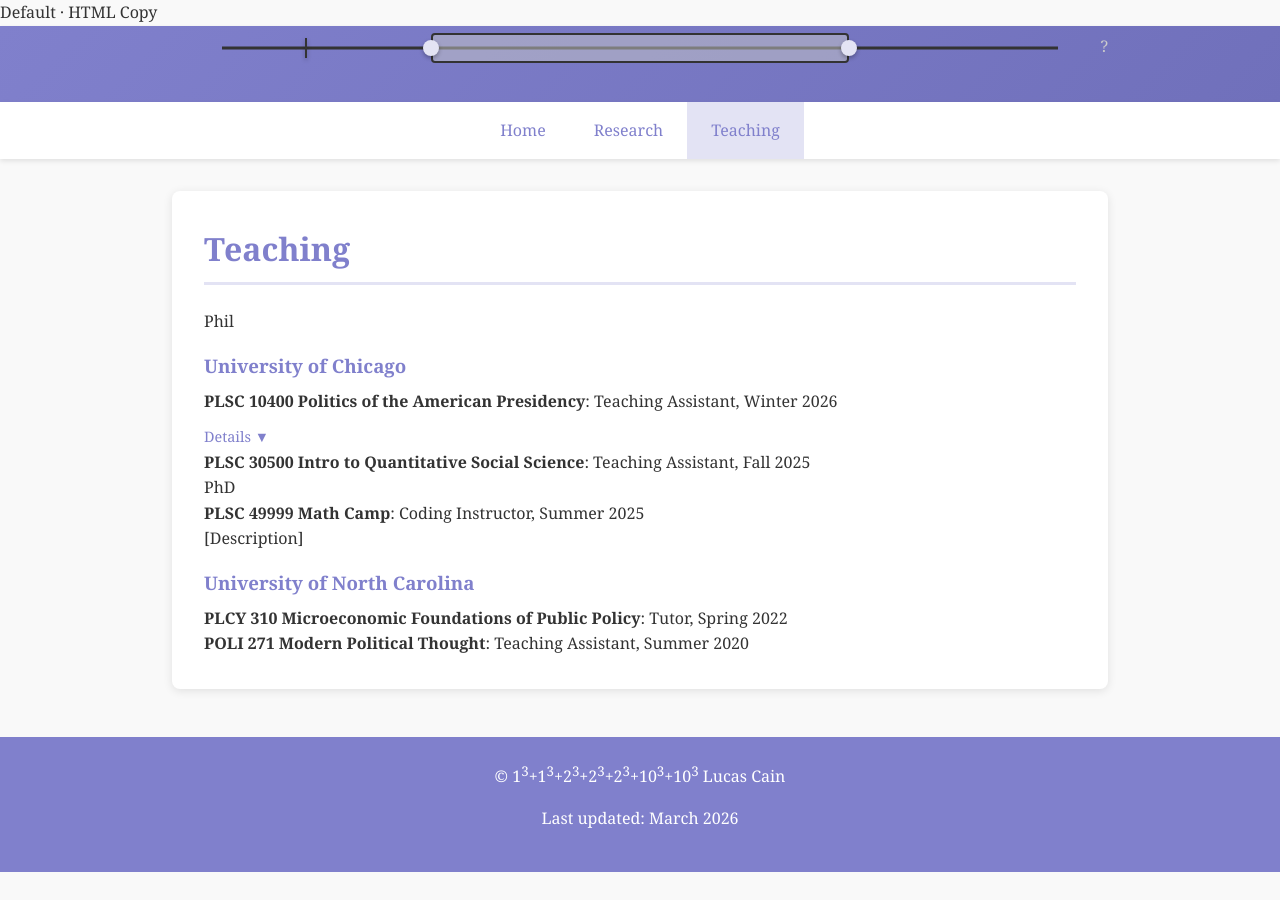
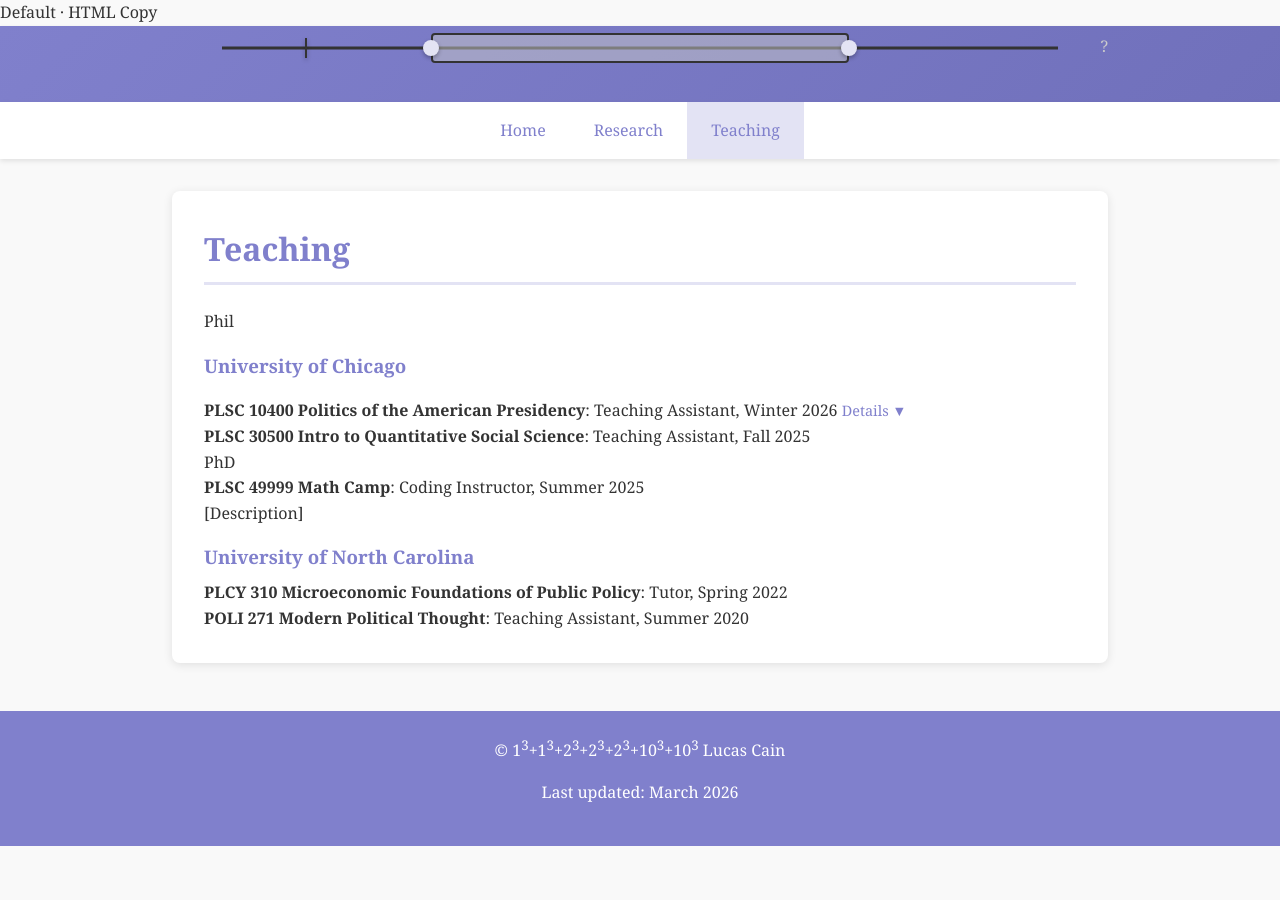
Before and after one commit to L-Cain/L-Cain.github.io, a Jekyll site: the page built from teaching.md, in a window 1280 px wide. Built offline with Jekyll 4.4.1, drawn with Linux system fonts in a browser that asks for light colours; our own code applies the rules of GitHub Pages for plain Markdown files.

```diff
--- a/teaching.md
+++ b/teaching.md
@@ -3,12 +3,12 @@
   <p>Phil</p>
   <h3>University of Chicago</h3>
   <ul>
-      <strong>PLSC 10400 Politics of the American Presidency</strong>: Teaching Assistant, Winter 2026<br>
+      <strong>PLSC 10400 Politics of the American Presidency</strong>: Teaching Assistant, Winter 2026
       <button onclick="var a=this.nextElementSibling;a.style.display=a.style.display==='block'?'none':'block';this.textContent=this.textContent==='Details ▼'?'Details ▲':'Details ▼';" style="margin-top:0.5rem;background:none;border:none;color:#8080cc;padding:0.25rem 0;cursor:pointer;font-family:inherit;font-size:0.9rem;">Details ▼</button>
     <div style="display:none;margin-top:0.75rem;padding:1rem;background:#f0f0f8;border-left:3px solid #8080cc;border-radius:0 4px 4px 0;">
       <p><strong>Level: </strong>  Undergraduate </p>
       <p><strong>Instructor: </strong>  Jon Rogowski </p>
-      <p><strong>Description: </strong> This course surveys the politics of presidential power. We consider the demands and constraints of the presidency as an institution, its origins and historical development, interactions with Congress, the courts, the bureaucracy, and the public. We cover the influence presidents wield in domestic and foreign policymaking, and the ways in which presidents make decisions in a system of separated powers. </p>
+      <p><strong>Description: </strong> This course surveys the politics of presidential power. We consider the demands and constraints of the presidency as an institution, its origins and historical development, interactions with Congress, the courts, the bureaucracy, and the public. We cover the influence presidents wield in domestic and foreign policymaking, and the ways in which presidents make decisions in a system of separated powers. </p> <br>
       </div>
   </ul>
 
```
